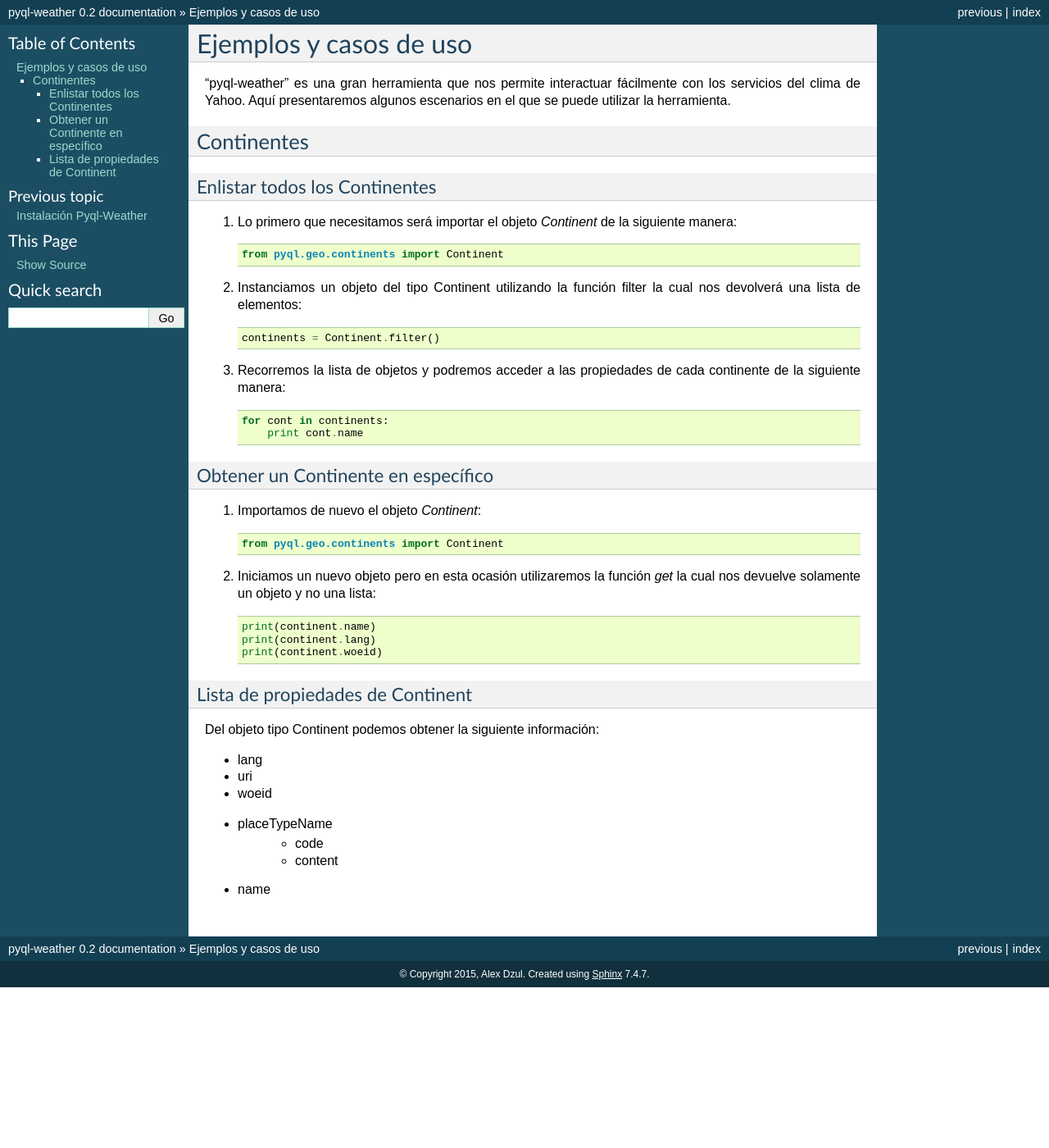
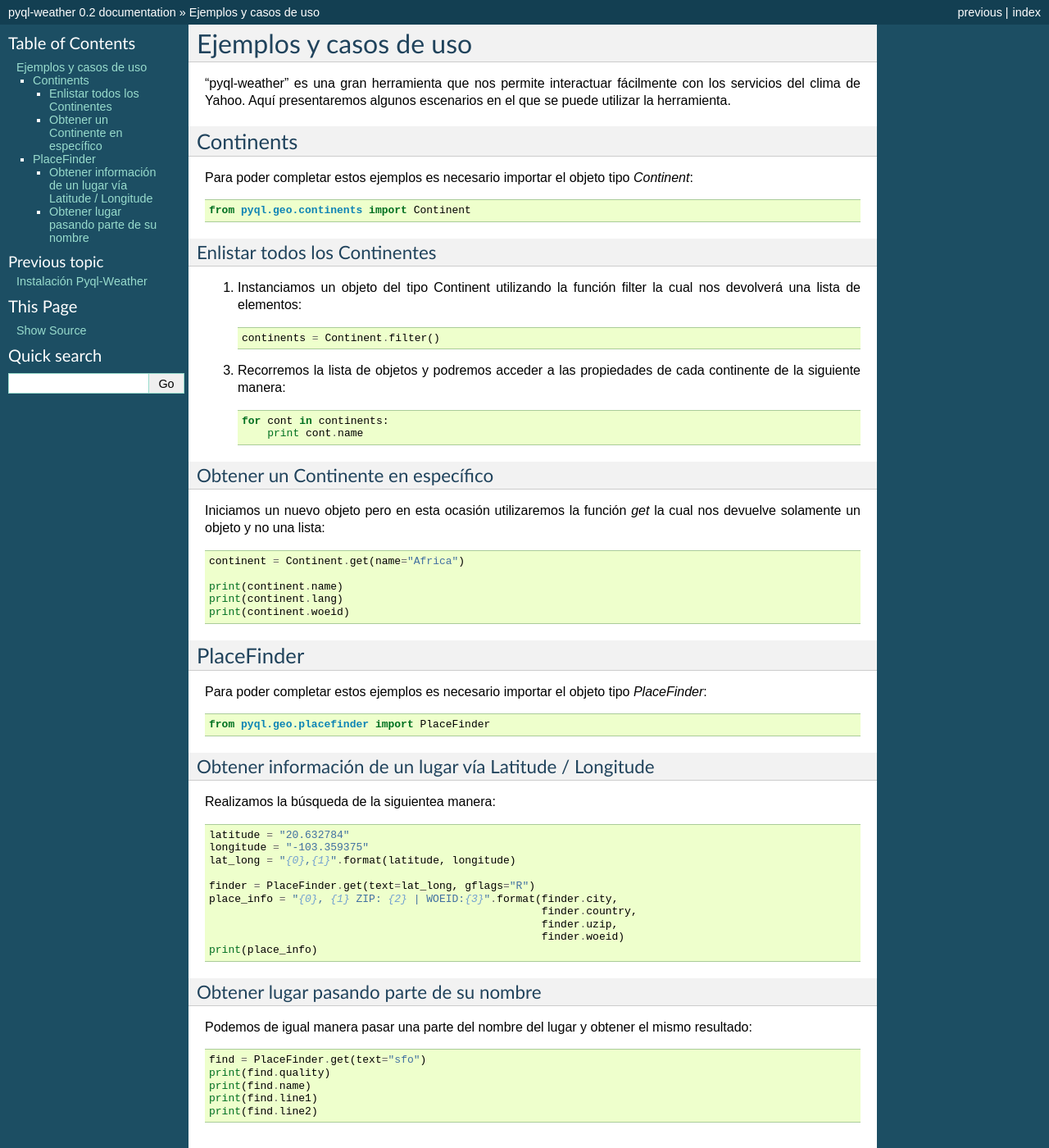
Before and after one commit to alexdzul/pyql-weather, a Sphinx documentation site: the page built from docs/examples.rst, in a window 1280 px wide and 1400 px high. Shown: the whole window at 82% size. Built offline with Sphinx 7.4.7, drawn with Linux system fonts in a browser that asks for light colours.

Commit message:
Se integran ejemplos del objeto PlaceFinder

```diff
--- a/docs/examples.rst
+++ b/docs/examples.rst
@@ -6,18 +6,17 @@
 Aquí presentaremos algunos escenarios en el que se puede utilizar la herramienta.
 
 
-Continentes
-###########
+Continents
+##########
 
+Para poder completar estos ejemplos es necesario importar el objeto tipo `Continent`::
+
+    from pyql.geo.continents import Continent
 
 Enlistar todos los Continentes
 ******************************
 
-1. Lo primero que necesitamos será importar el objeto `Continent` de la siguiente manera::
-
-    from pyql.geo.continents import Continent
-
-2. Instanciamos un objeto del tipo Continent utilizando la función filter la cual nos devolverá una lista de elementos::
+1. Instanciamos un objeto del tipo Continent utilizando la función filter la cual nos devolverá una lista de elementos::
 
     continents = Continent.filter()
 
@@ -29,26 +28,46 @@
 Obtener un Continente en específico
 ***********************************
 
-1. Importamos de nuevo el objeto `Continent`::
+Iniciamos un nuevo objeto pero en esta ocasión utilizaremos la función `get` la cual nos devuelve solamente un objeto y no una lista::
 
-    from pyql.geo.continents import Continent
-
-2. Iniciamos un nuevo objeto pero en esta ocasión utilizaremos la función `get` la cual nos devuelve solamente un objeto y no una lista::
+    continent = Continent.get(name="Africa")
 
     print(continent.name)
     print(continent.lang)
     print(continent.woeid)
 
 
-Lista de propiedades de Continent
-*********************************
+PlaceFinder
+###########
 
-Del objeto tipo Continent podemos obtener la siguiente información:
+Para poder completar estos ejemplos es necesario importar el objeto tipo `PlaceFinder`::
 
-* lang
-* uri
-* woeid
-* placeTypeName
-    * code
-    * content
-* name
+    from pyql.geo.placefinder import PlaceFinder
+
+Obtener información de un lugar vía Latitude / Longitude
+********************************************************
+
+Realizamos la búsqueda de la siguientea manera::
+
+    latitude = "20.632784"
+    longitude = "-103.359375"
+    lat_long = "{0},{1}".format(latitude, longitude)
+
+    finder = PlaceFinder.get(text=lat_long, gflags="R")
+    place_info = "{0}, {1} ZIP: {2} | WOEID:{3}".format(finder.city,
+                                                        finder.country,
+                                                        finder.uzip,
+                                                        finder.woeid)
+    print(place_info)
+
+Obtener lugar pasando parte de su nombre
+****************************************
+
+Podemos de igual manera pasar una parte del nombre del lugar y obtener el mismo resultado::
+
+
+    find = PlaceFinder.get(text="sfo")
+    print(find.quality)
+    print(find.name)
+    print(find.line1)
+    print(find.line2)
```
